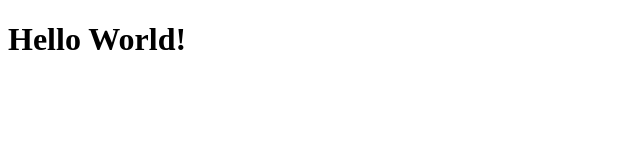
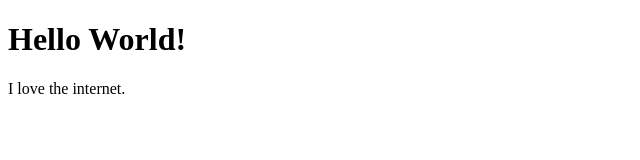
Before and after one commit to jondaiello/git-demo, a plain HTML site: page index.html in a window 1280 px wide. Shown: the whole page, without its empty margins (0-640 px from the left). Drawn offline with Linux system fonts and the light colour scheme.

Commit message:
Adding paragaph text.

```diff
--- a/index.html
+++ b/index.html
@@ -2,5 +2,6 @@
 <html>
 <body>
   <h1>Hello World!</h1>
+  <p>I love the internet.</p>
 </body>
 </html>
```
